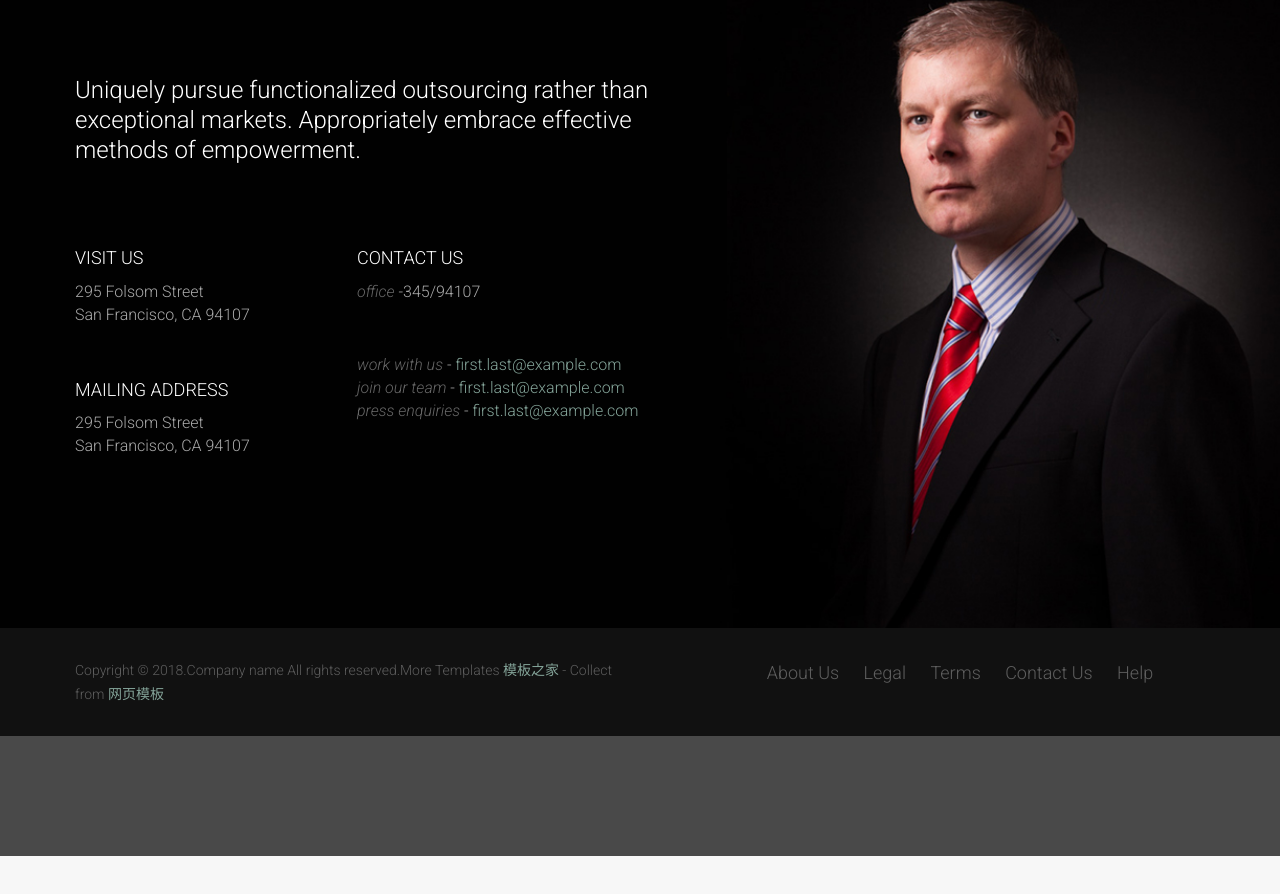
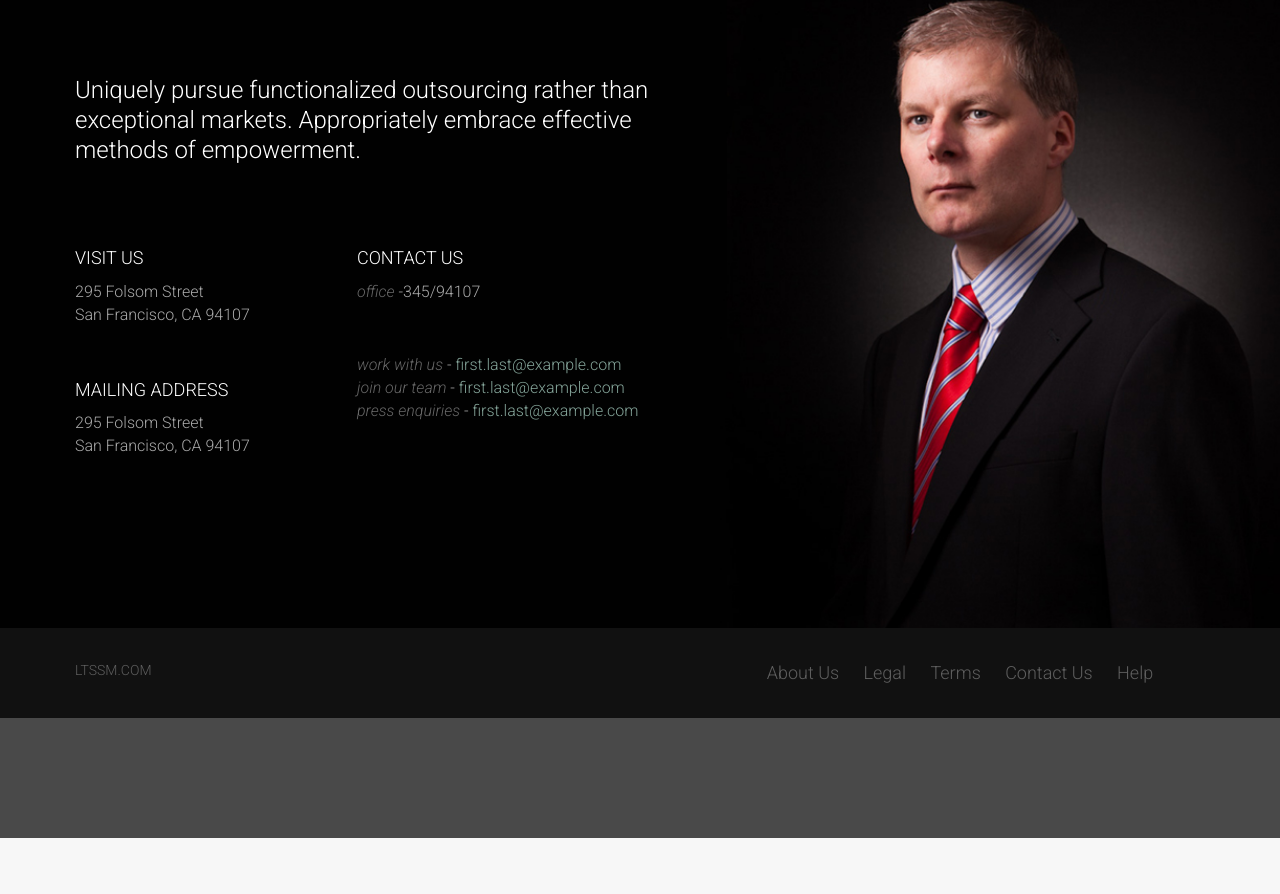
Before and after one commit to ltssm/ltssm.github.io, a plain HTML site: page index.html in a window 1280 px wide. Shown: the part 4429-5323 px from the top of the page. Drawn offline with Linux system fonts and the light colour scheme.

Commit message:
Update index.html

```diff
--- a/index.html
+++ b/index.html
@@ -502,8 +502,7 @@
 						<!-- row -->
 						<div class="row">
 							<div class="col-md-6">
-								<div class="copyright-text">
-									Copyright &copy; 2018.Company name All rights reserved.More Templates <a href="http://www.cssmoban.com/" target="_blank" title="模板之家">模板之家</a> - Collect from <a href="http://www.cssmoban.com/" title="网页模板" target="_blank">网页模板</a>								</div><!--  /copyright-text -->
+								<div class="copyright-text">LTSSM.COM</a>								</div><!--  /copyright-text -->
 							</div>
 
 							<div class="col-md-6">
```
